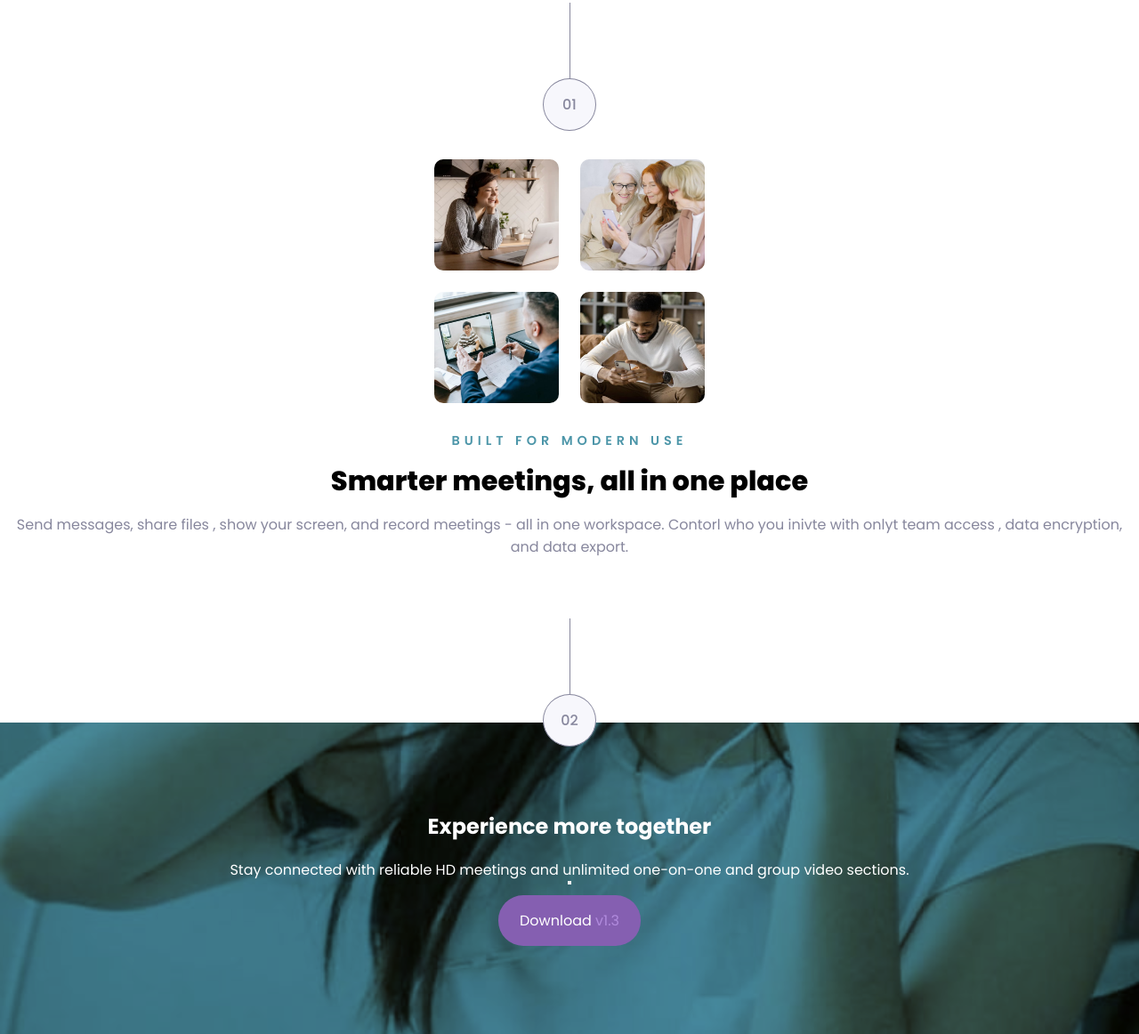
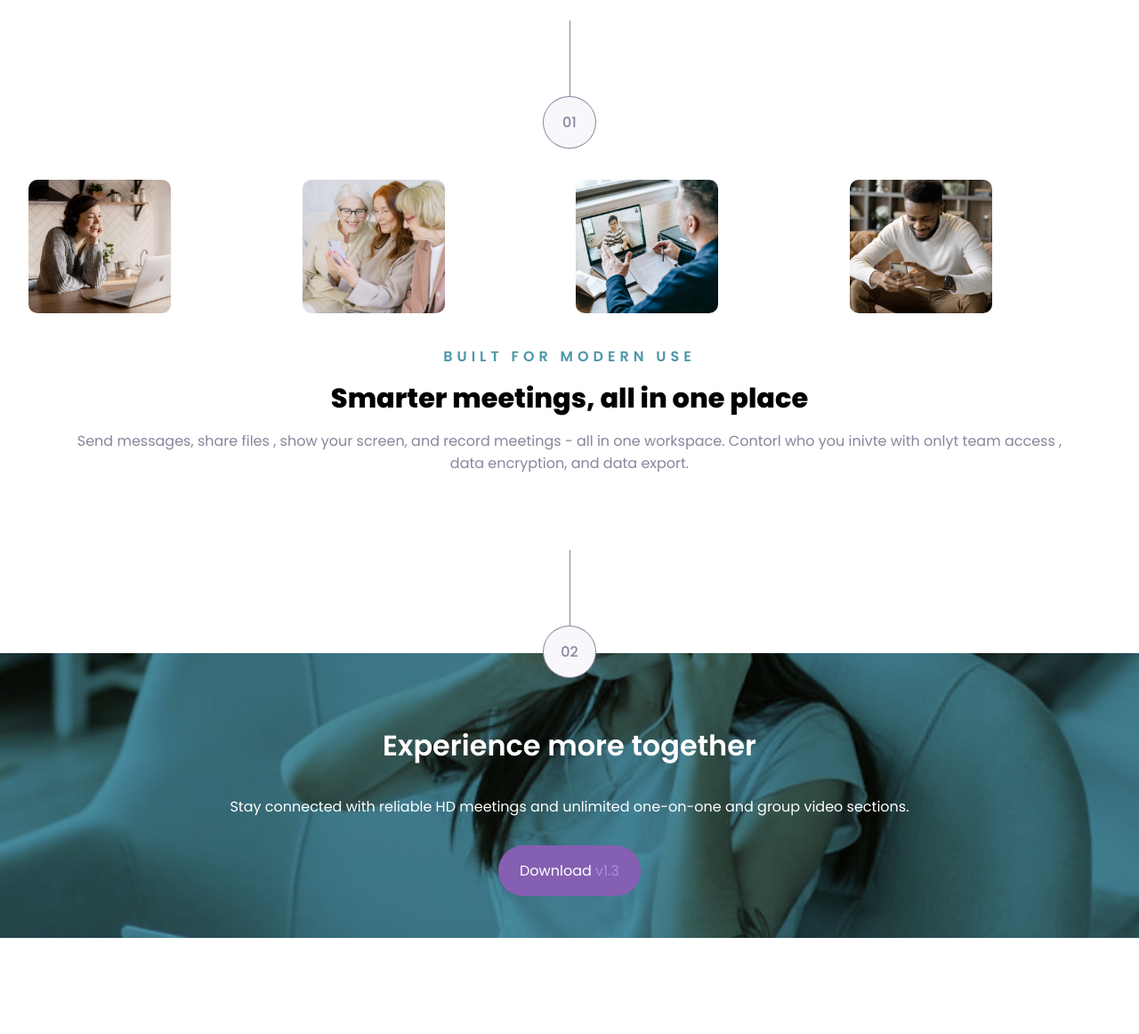
Before and after one commit to Deuzi/landing-page, a plain HTML site: page index.html in a window 1280 px wide. Shown: the part 610-1772 px from the top of the page at 89% size. After the commit the page ends 1664 px from the top, so only its background shows below. Drawn offline with Linux system fonts and the light colour scheme.

Commit message:
tablet-view

```diff
--- a/index.html
+++ b/index.html
@@ -56,7 +56,7 @@
             </div>
         </section>
 
-        <section class="mission">
+        <section class ="mission">
             <h2>
                 BUILT FOR MODERN USE
             </h2>
@@ -67,15 +67,15 @@
                 Send messages, share files , show your screen, and record meetings  - all in one workspace. Contorl who you inivte with onlyt team access , data encryption, and data export.
             </p>
         </section>
+    </main>
 
-
-    </main>
     <div class="break break-two">
         <div class="vertical-line"></div>
         <p id="two">
             02
         </p>
     </div>
+
     <footer>
         <p id = "footer-header">
             Experience more together
@@ -84,11 +84,11 @@
             Stay connected with reliable HD meetings and unlimited one-on-one and group video sections.
         </p>
 
-        <button>
-            <button class="btn btn-3">
-                Download <span class="vrs-control-2"> v1.3</span>
-            </button>
+
+        <button class="btn btn-3">
+            Download <span class="vrs-control-2"> v1.3</span>
         </button>
+
     </footer>
 
 </body>
--- a/style.css
+++ b/style.css
@@ -4,6 +4,7 @@
     padding: 0;
     margin: 0;
     box-sizing: border-box;
+    overflow-x: hidden;
 }
 
 :root{
@@ -36,9 +37,9 @@ body{
 
 .hero-bg{
     background: url(meet-landing-page/starter-code/assets/tablet/image-hero.png) no-repeat center/cover;
-    height: 160px;
+    height: 20vh;
     width: 100vw;
-    margin-bottom: 2.5em;
+    margin-bottom: 2em;
 }
 
 .desktop-bg{
@@ -50,7 +51,7 @@ body{
 }
 
 .hero-text h1{
-    font-size: 2em;
+    font-size: clamp(2em, 2em, 2.6em);
     font-weight: 800;
     display: block;
     line-height: 1.3;
@@ -59,11 +60,12 @@ body{
 }
 
 .hero-text p{
+    font-size: clamp(0.9em , 1em, 1.3em);
     color: var(--light-grey);
     margin-bottom: 1.44em;
 }
 
- /* --- hero-btns-- */
+/* --- hero-btns-- */
 .btns{
     display: flex;
     justify-content: center;
@@ -135,11 +137,11 @@ body{
     margin: 2em 0;
 }
 .display-imgs img{
-   width: 140px;
+    width: 140px;
    height: 125px;
    border-radius: 10px;
    display: block;
-    align-self: center;
+   align-self: center;
 }
 
 .display-imgs .set-1 {
@@ -161,18 +163,18 @@ body{
 /* --- mission-section ---*/
 
 .mission{
-    margin: 1em;
+    margin: 4em 1em 1em 1em;
 }
 
 .mission h2{
-    font-size: clamp( 0.8em, 0.9em, 1.1em);
+    font-size: clamp( 0.8em, 1em, 2em);
     color: var(--cyan);
     font-weight: 600;
     letter-spacing: 5px ;
 }
 
 .mission-description{
-    font-size: 1.9em;
+    font-size: clamp(1.9em, 1.9em , 2.3em) ;
     font-weight: 800;
     margin: 0.4em;
 }
@@ -204,6 +206,7 @@ body{
 footer{
     background: var(--cyan) url(meet-landing-page/starter-code/assets/mobile/image-footer.jpg) center/cover no-repeat;
     height: 350px;
+    width: 100vw;
     background-blend-mode: multiply;
     display: flex;
     justify-content: center;
@@ -226,5 +229,92 @@ footer{
 .btn-3 {
     background-color: var(--purple);
     border: 0 solid var(--purple);
-    margin-top: 0.75em;
+    margin-top: 0.9em;
 }
+
+.btn-3:hover{
+    background-color: var(--btn-hover-2);
+}
+
+
+/* --- tablet-break-point---*/
+@media (min-width:768px) {
+    .hero-bg{
+        background: url(meet-landing-page/starter-code/assets/tablet/image-hero.png) no-repeat center/cover;
+        height: 30vh;
+        width: 100vw;
+        margin-bottom: 2.5em;
+    }
+
+    .hero-text p {
+        margin: 0 9em;
+    }
+
+    .hero-text h1{
+        padding: 1em 8em;
+    }
+
+
+    /*--btn-section--*/
+
+    .btns {
+        flex-direction: row;
+        margin-top: 2em;
+    }
+
+    .btn-2{
+        margin-top: 0;
+        margin-left: 1em;
+    }
+
+    /*-- dispaly-section--*/
+
+    .display-imgs{
+        margin: 2.2em 2em;
+    }
+    .display-imgs img{
+        width: 160px;
+        height: 150px;
+    }
+
+    .display-imgs .set-1 {
+        justify-self: start;
+    }
+    .display-imgs .set-2{
+        justify-self: start;
+    }
+
+
+    .dis-img-items{
+        display: grid;
+        grid-template-columns: repeat(4, 1fr);
+        grid-template-rows: repeat(1, 1fr);
+        gap: 0.9em;
+    }
+
+    /*-- mission-sec--*/
+    .mission-description{
+        font-size: clamp(1.9em, 1.9em , 2.3em) ;
+        font-weight: 800;
+        margin: 0.4em 3.9em ;
+    }
+    .mission{
+        margin: 1em 5em;
+    }
+
+    /*--footer--*/
+    footer{
+        background: var(--cyan) url(meet-landing-page/starter-code/assets/tablet/image-footer.jpg) center/cover no-repeat;
+        height: 40vh;
+    }
+    #footer-header{
+        font-size: 2em;
+        font-weight: 600;
+        margin: 1em 7em;
+    }
+
+    #footer-header + p{
+        margin: 0 3em 1em 3em;
+    }
+
+}
```
